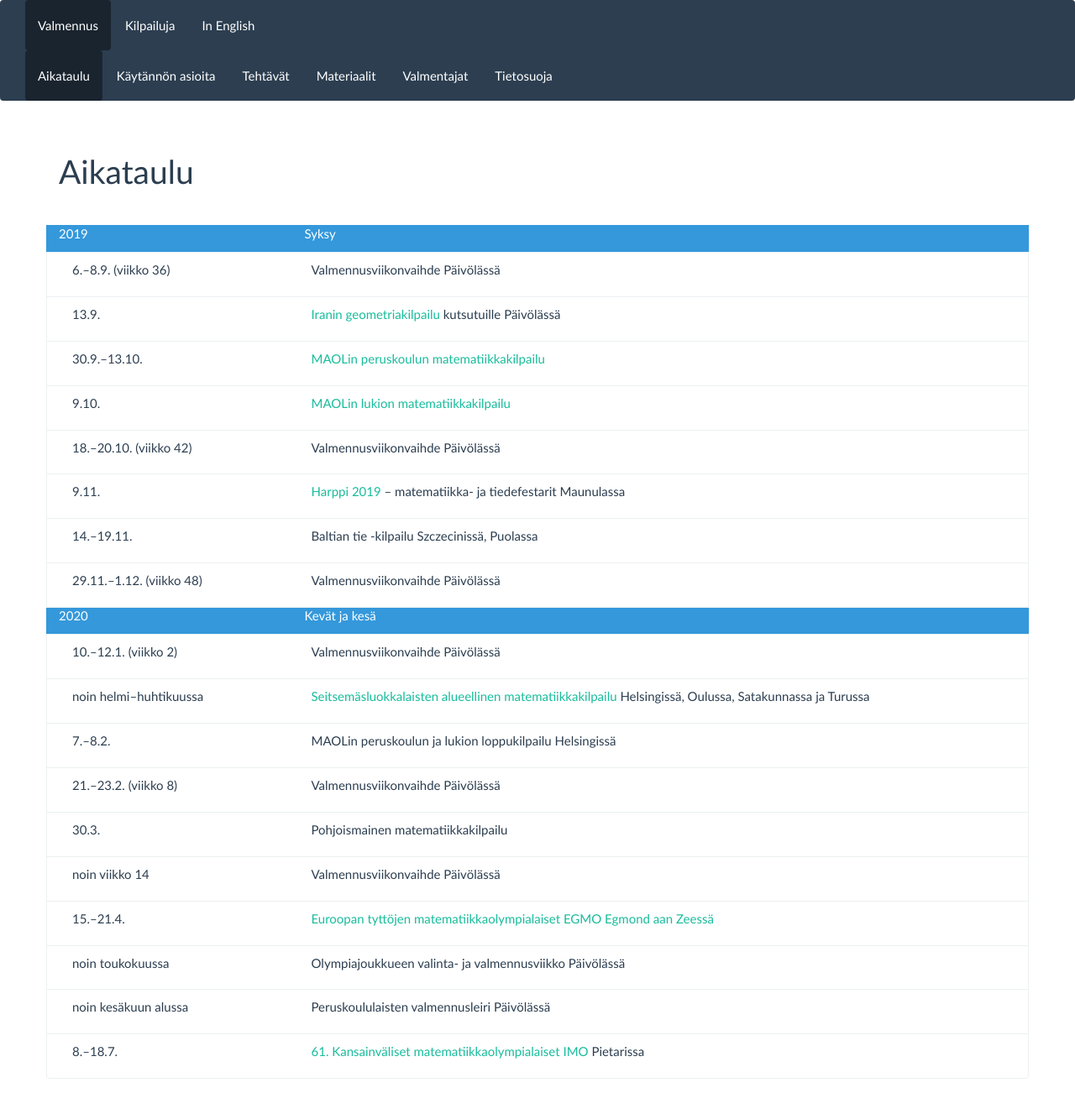
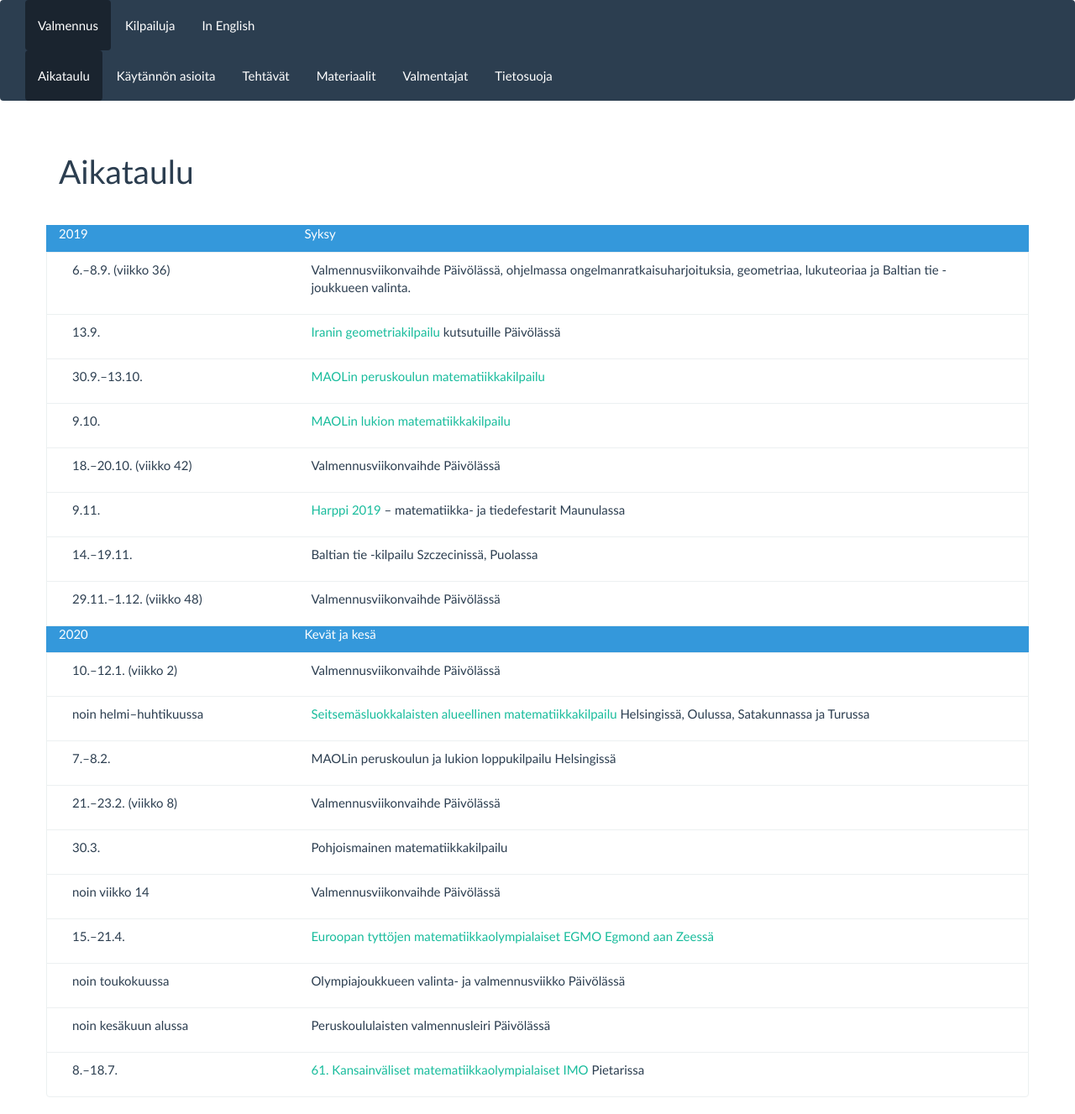
Before and after one commit to matematiikkakilpailut/matematiikkakilpailut.github.io, a Jekyll site: the page built from aikataulu/index.md, in a window 1280 px wide. Shown: the whole page at 84% size. Built offline with Jekyll 4.4.1, drawn with Linux system fonts in a browser that asks for light colours; before the commit the page ends 1305 px from its top, so only the background shows below that.

Commit message:
Valmennusviikonlopun ohjelma

```diff
--- a/aikataulu/index.md
+++ b/aikataulu/index.md
@@ -7,7 +7,7 @@ aikataulu:
     tapahtuma: "Syksy"
     otsikko: true
   - pvm: "6.&ndash;8.9. (viikko 36)"
-    tapahtuma: "Valmennus&shy;viikonvaihde Päivölässä"
+    tapahtuma: "Valmennus&shy;viikonvaihde Päivölässä, ohjelmassa ongelman&shy;ratkaisu&shy;harjoituksia, geometriaa, luku&shy;teoriaa ja Baltian tie -joukkueen valinta."
   - pvm: "13.9."
     tapahtuma: "[Iranin geometria&shy;kilpailu](https://igo-official.ir/) kutsutuille Päivölässä"
   - pvm: "30.9.&ndash;13.10."
```
